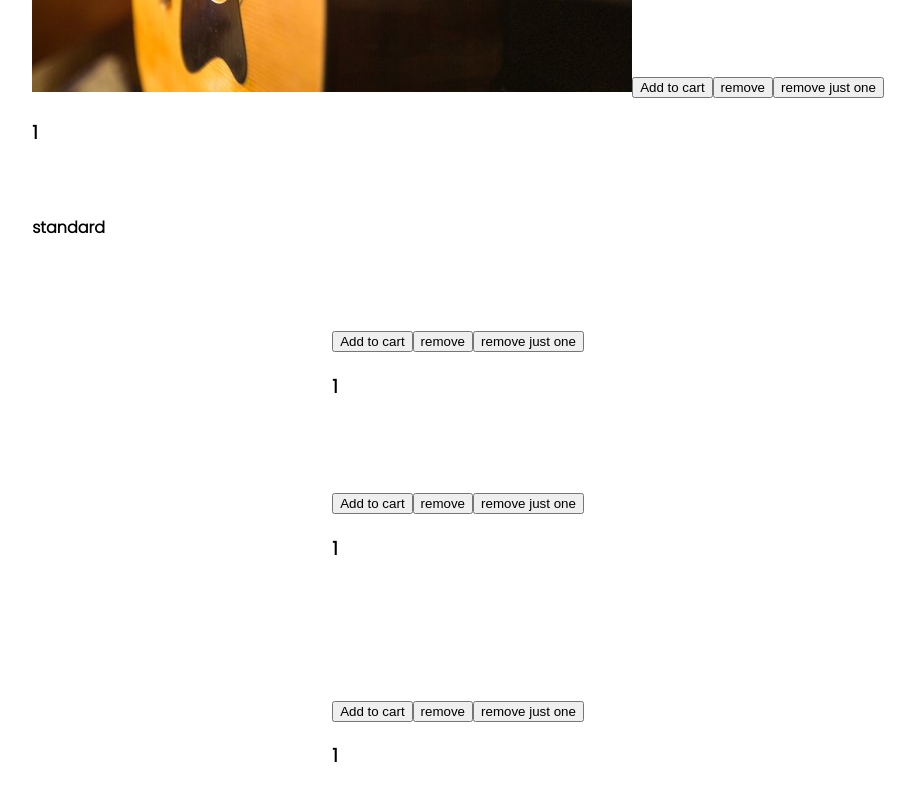
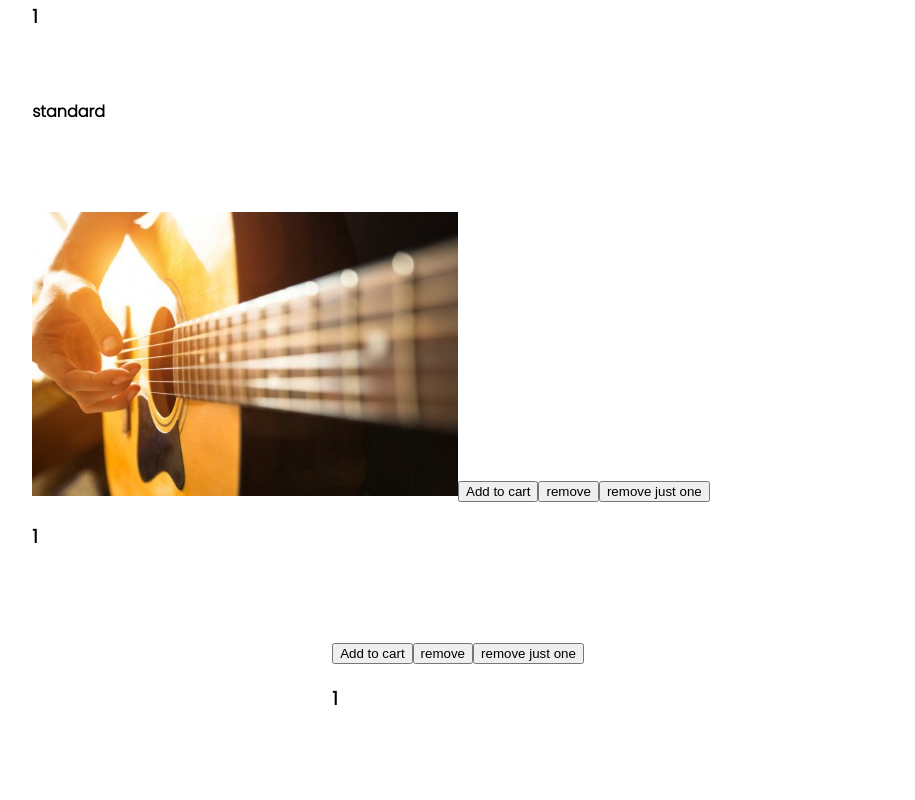
Before and after one commit to farazhafeez26/ecommerce-project, a React (Create React App) app: page / in a window 1280 px wide. Shown: the part 474-1274 px from the top of the page, without its empty margins (182-1097 px from the left). Built offline with nearby package versions, Linux system fonts and the light colour scheme.

Commit message:
made changes

```diff
--- a/src/App.css
+++ b/src/App.css
@@ -3,7 +3,7 @@
 }
 
 .product-image {
-  max-width: 90%;
+  max-width: 50%;
 }
 
 .wrapper {
--- a/src/App.js
+++ b/src/App.js
@@ -14,10 +14,10 @@ function App() {
             price={200}
             shipping="standard"
           >
-            {" "}
+
           </Product>{" "}
           {/* try to avoid inline css, write them on in css file */}
-          <Product name="Classical Guitar"></Product>
+          <Product name="Classical Guitar" imgSrc="pictures/guitar.jpg"></Product>
           <Product name="Drums" price={300}></Product>
           <Product name="Microphone" price={250}></Product>
           <Product name="Amplifier" price={210}></Product>
--- a/src/Product.jsx
+++ b/src/Product.jsx
@@ -7,7 +7,7 @@ export default function Product(props) {
   // State is owned by the component
   const [quantity, setQuantity] = useState(1); // Array Destructuring
   return (
-    <div class="display-items">
+    <div className="display-items">
       <h4 style={{ color: "white" }}> {props.name} </h4>
       <img src={props.imgSrc} className="product-image"></img>
 
```
